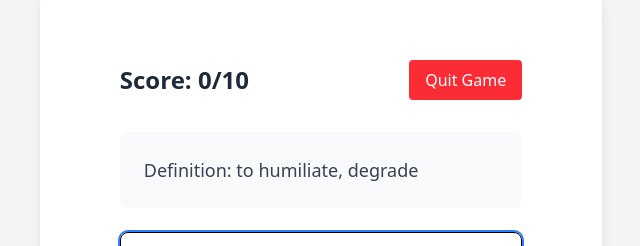
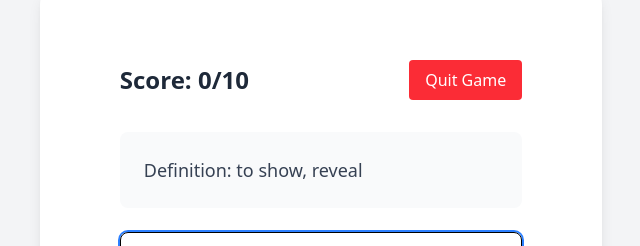
Before and after one commit to kunruh9/vocab_game, a React (Vite) app: page / in a window 1280 px wide. Shown: the part 209-455 px from the top of the page, without its empty margins (319-959 px from the left). Built offline with nearby package versions, Linux system fonts and the light colour scheme.

Commit message:
Update game setup to use 10 random words

```diff
--- a/src/App.tsx
+++ b/src/App.tsx
@@ -8,7 +8,7 @@ function App() {
     score: 0,
     currentQuestion: 0,
     isGameOver: false,
-    words: vocabularyData,
+    words: vocabularyData.sort(() => Math.random() - 0.5).slice(0, 10),
     currentWord: vocabularyData[0]
   });
 
```
